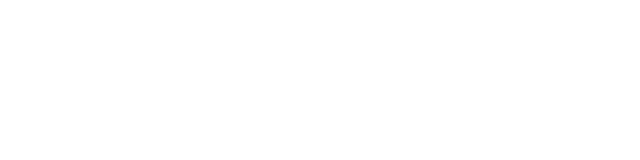
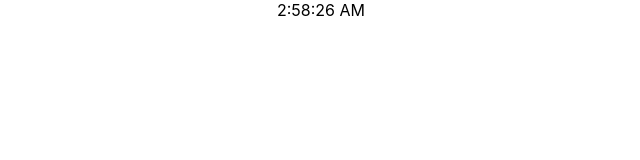
Before and after one commit to Kaftyreva-Polina/react_kabzda, a React (Create React App) app: page / in a window 1280 px wide. Shown: the top 160 px of the page, without its empty margins (319-959 px from the left). Built offline with nearby package versions, Linux system fonts and the light colour scheme.

Commit message:
Clock first example

```diff
--- a/src/App.tsx
+++ b/src/App.tsx
@@ -1,29 +1,15 @@
 import React from "react";
 import "./App.css";
+import {Clock} from "./components/Clock/Clock";
 
 
 function App() {
     console.log("App rendering")
-
-    // let [ratingValue, setRatingValue] = useState<RatingValueType>(4)
-    // let [accordionCollapsed, setAccordionCollapsed] = useState<boolean>(false)
-    // let [switchOn, setSwitchOn] = useState(true)
-
     return (
         <div className={"App"}>
-
+            <Clock />
         </div>
     );
 }
 
-// type PageTitlePropsType = {
-//     title: string
-// }
-//
-// function PageTitle(props: PageTitlePropsType) {
-//     console.log("PageTitle rendering")
-//     return <h1>{props.title}</h1>
-// }
-
-
 export default App;
--- /dev/null
+++ b/src/components/Clock/Clock.tsx
@@ -0,0 +1,30 @@
+import React, {useEffect, useState} from "react";
+
+export const Clock = React.memo(() => {
+    console.log("Clock was rendering")
+
+    const [date, setDate] = useState<Date>(new Date())
+
+   useEffect(()=> {
+       let timerId = setInterval((() => setDate(new Date())), 1000)
+       setTimeout(() => {clearInterval(timerId); alert("stop")}, 30000)
+   }, [])
+
+    // const stopTimerHandler = useCallback(() => {
+    //     setTimeout(() => {clearInterval(setInterval((() => setDate(new Date())), 1000));
+    //         console.log(("stop"))}, 1000)
+    // }, [])
+
+
+    const dateTime = date.toLocaleString()
+    const currentTime = date.toLocaleTimeString()
+    return (
+        <div>
+            <time dateTime={dateTime}>
+                {currentTime}
+                {/*<button onClick={stopTimerHandler}>+</button>*/}
+            </time>
+        </div>
+    )
+
+})
```
Also changed, not shown: 1 other file (tests, documents, lock files or other folders).
